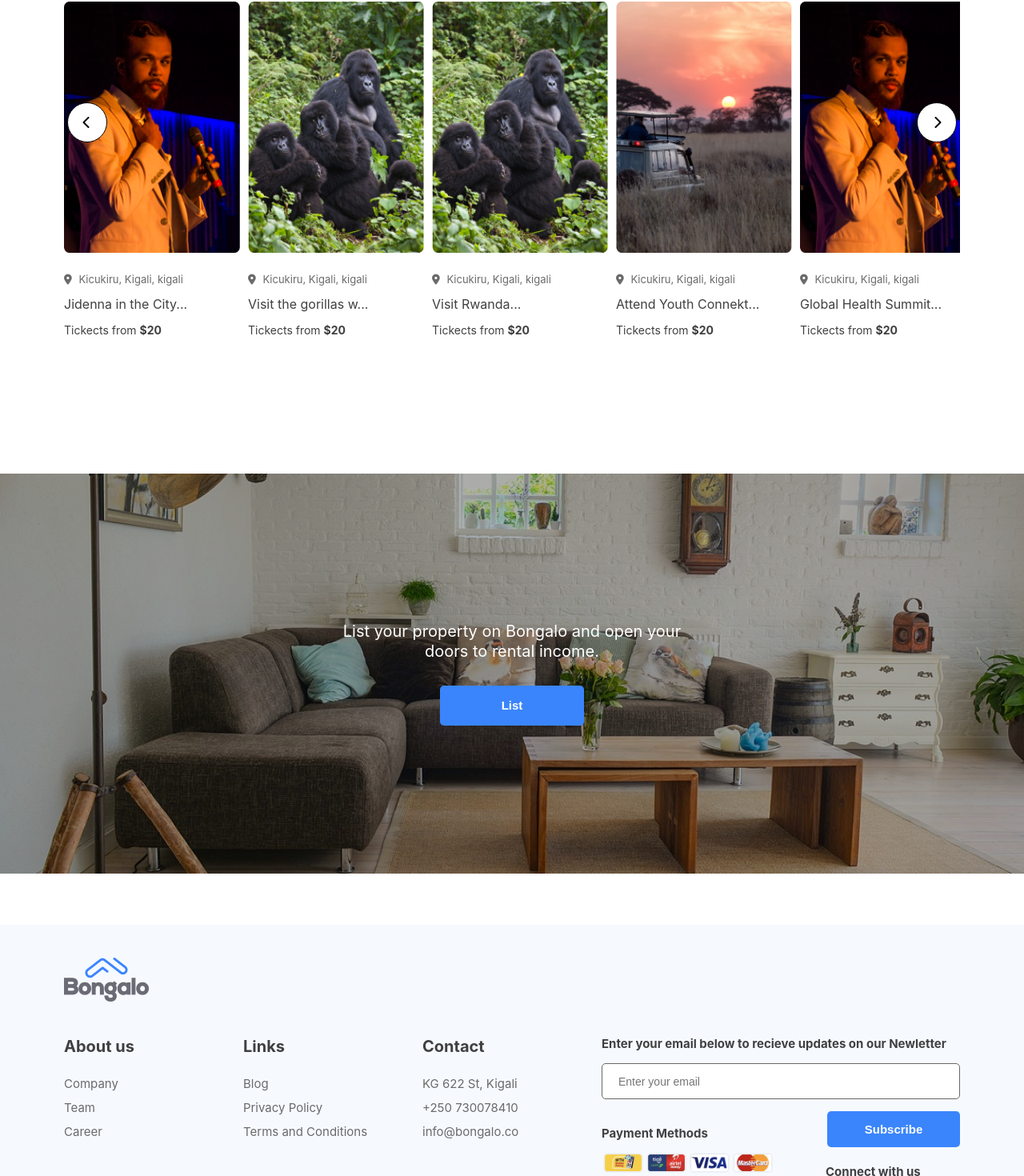
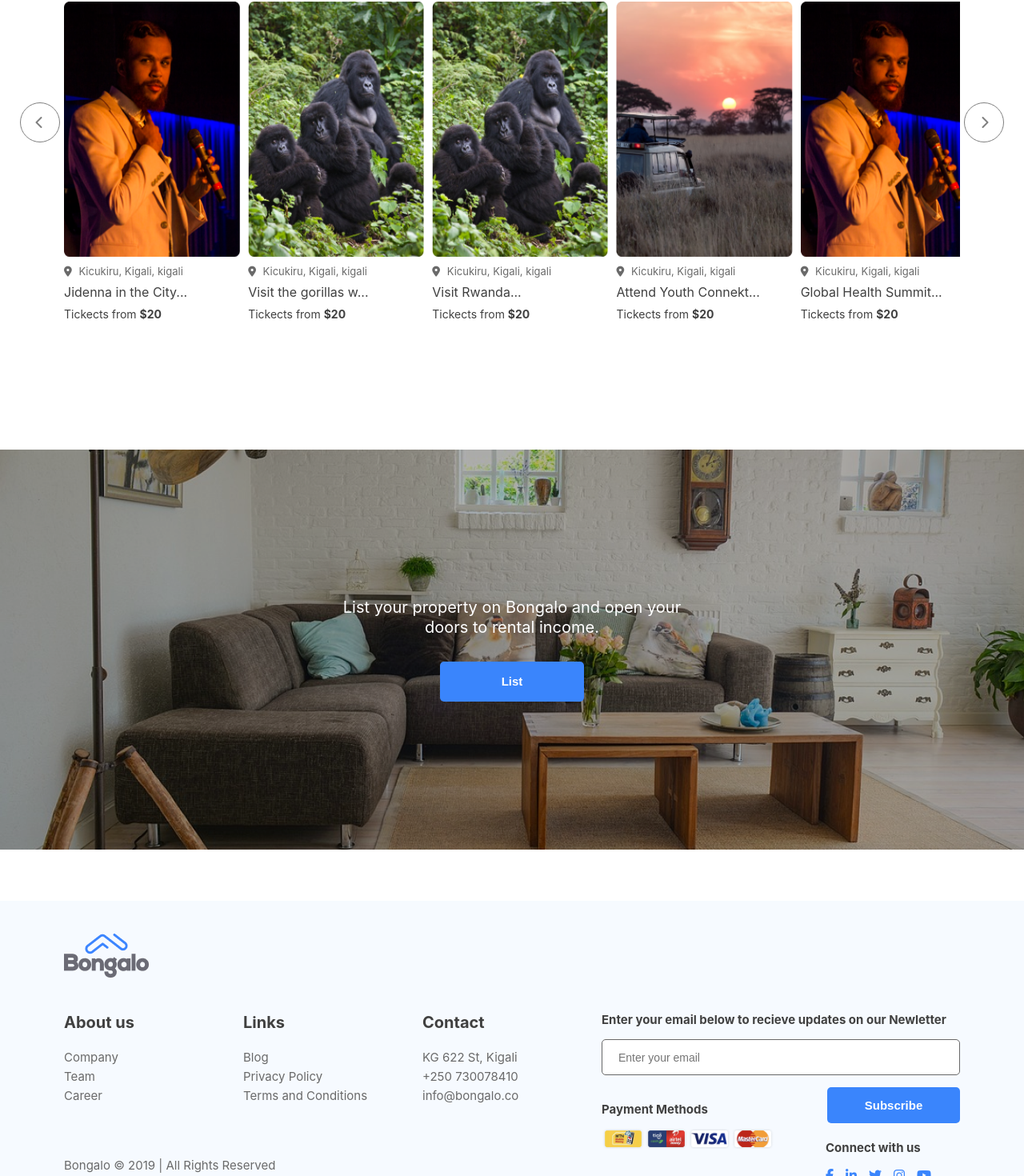
Before and after one commit to nellybaz/bongalo_frontend, a Vue app: page /about in a window 1280 px wide. Shown: the part 1532-3002 px from the top of the page at 80% size. Built offline with nearby package versions, Linux system fonts and the light colour scheme; no server answers; a web font is replaced by a local one; what v-calendar, vue-js-modal, vue-notification would draw is missing.

Commit message:
ui fix and improvements

```diff
--- a/src/components/EventCard.vue
+++ b/src/components/EventCard.vue
@@ -61,14 +61,16 @@ export default {
      },
      methods:{
          handleIcons(intent){
-             if(intent == 1){
-                 if(this.left > (-200 * this.length) ){
-                     this.left -= 200
+             let width = window.innerWidth * 0.172
+             if(intent == 1){ // Right arrow
+
+                 if(this.left > (-(width+10) * this.length) ){
+                      this.left -= ((width+10)*this.length)
                  }
              }
              else{
                  if(this.left < 0){
-                     this.left += 200
+                     this.left += ((width+10)*this.length)
                  }
              }
          },
@@ -116,6 +118,7 @@ export default {
         height: auto;
         border-radius: 20px 20px 0 0;
         padding: 30px 30px;
+        padding-bottom: 0;
 
         h3{
             font-style: normal;
@@ -137,7 +140,7 @@ export default {
             height: 450px;
 
             .icon-div{
-                border:1px solid black;
+                border:1px solid grey;
                 width: 50px;
                 height: 50px;
                 border-radius: 50%;
@@ -148,16 +151,33 @@ export default {
                 margin: 10px;
                 cursor: pointer;
                 position: absolute;
-                top: 35%;
+                top: 37%;
                 background: #fff;
+
+                 -webkit-transition: border .4s;
+                -moz-transition: border .4s;
+                -o-transition: border .4s;
+                transition: border .4s;
+                i{
+                    color: grey;
+                }
+
+
+            }
+            .icon-div:hover{
+                i{
+                     color: #3A85FC;
+                }
+                border:2px solid #3A85FC;
+
             }
             .icon-div-left{
-                left:2%;
+                left:-3%;
                 z-index: 1;
             }
 
              .icon-div-right{
-                right:2%;
+                right:-3%;
             }
             .images-content{
                 overflow: hidden;
--- a/src/components/Footer.vue
+++ b/src/components/Footer.vue
@@ -152,12 +152,13 @@ export default {
 
 }
     .footer {
+        // border:1px solid red;
         width:100%;
-        height: 431px;
+        height: auto;
         border-top:1px solid #F6FAFF;;
         padding: 40px 80px;
         background-color: #F6FAFF;
-        margin-top: 60px;
+        margin-top: 10px;
 
         img{
             width: 106px;
@@ -191,7 +192,7 @@ export default {
                         font-style: normal;
                         font-weight: normal;
                         font-size: 15px;
-                        line-height: 30px;
+                        line-height: 24px;
                         color: #6A6A6A;
 
                         a{
--- a/src/components/HorizontalCard.vue
+++ b/src/components/HorizontalCard.vue
@@ -64,8 +64,7 @@ a{
         width:100%;
         height: 300px;
         cursor: pointer;
-        // display: grid;
-        // grid-template-rows: 4fr 1fr;
+
         .img-div{
             height: 70%;
 
@@ -73,14 +72,14 @@ a{
             width:100%;
             height: 100%;
             object-fit: cover;
-            border-radius: 7px;
+            border-radius: 4px;
         }
         }
 
         .details{
             width:100%;
             height: 30%;
-            margin-top: 20px;
+            margin-top: 10px;
             .location{
                 font-style: normal;
                 font-weight: normal;
@@ -101,7 +100,7 @@ a{
             .title{
                 font-style: normal;
                 // font-weight: bold;
-                font-size: 18px;
+                font-size: 17px;
                 line-height: 20px;
                 display: flex;
                 align-items: center;
@@ -116,13 +115,13 @@ a{
                 font-weight: normal;
                 font-size: 14px;
                 line-height: 19px;
-                margin-top: 10px;
+                margin-top: 5px;
                 color: #404040;
 
                 span{
                     font-style: normal;
                     font-weight: bold;
-                    font-size: 20px;
+                    font-size: 16px;
                     color: #404040;
                 }
 
--- a/src/components/ImageGrid.vue
+++ b/src/components/ImageGrid.vue
@@ -67,6 +67,7 @@ export default {
                 width:100%;
                 height: 100%;
                 object-fit: cover;
+                // border-radius: 8px;
             }
             img:hover{
                 transform: scale(1.02);
@@ -125,6 +126,7 @@ export default {
                     transition: all .4s ease-in-out;
                     width:100%;
                     height: 100%;
+                    // border-radius: 8px;
 
                 }
             }
--- a/src/components/VerticalCard.vue
+++ b/src/components/VerticalCard.vue
@@ -38,17 +38,16 @@ export default {
         text-decoration: none;
         cursor: pointer;
         float:left;
-        width:220px;
-        height: 450px;
-        // border:1px solid red;
+        width:17.2vw;
+        height: 400px;
         margin-right: 10px;
         img{
             width:100%;
-            height: 70%;
+            height: 80%;
         }
         .vertical-card-info-section{
             width:100%;
-            margin-top: 20px;
+            margin-top: 5px;
             .location{
                 font-style: normal;
                 font-weight: normal;
@@ -65,7 +64,7 @@ export default {
                 font-weight: normal;
                 font-size: 16px;
                 line-height: 25px;
-                margin-top: 10px;
+                margin-top: 5px;
                 color: #404040;
 
             }
@@ -76,7 +75,7 @@ export default {
                 font-weight: normal;
                 font-size: 14px;
                 line-height: 19px;
-                margin-top: 10px;
+                margin-top: 5px;
                 color: #404040;
 
                 .price{
--- a/src/views/Home.vue
+++ b/src/views/Home.vue
@@ -52,7 +52,11 @@
       <h3 class="h3">Powered By</h3>
 
       <div class="content">
-        <img v-for="item in powered" :key=item.id :src="require(`../assets/images/${item.image}`)" alt="">
+        <img
+          v-for="item in powered"
+          :key=item.id
+          :src="require(`../assets/images/${item.image}`)"
+          alt="">
       </div>
 
     </section>
@@ -218,20 +222,20 @@ export default {
                 id:1,
                 image:'why1.png',
                 title: 'Availability',
-                text:'We know how hard it can be finding a perfect home to rent, especially when moving to a new country; so we are available 24/7 for your inquiries about accommodation in Rwanda. We move families and individuals directly into their dream homes.'
+                text:'We know how hard it can be finding a perfect home to rent, especially when moving to a new country; so we are available 24/7 for your inquiries about the best places to stay. You’ll find the best places to stay on our platform without stress.'
               },
 
               {
                 id:2,
                 image:'why2.png',
                 title: 'Client Satisfaction',
-                text:'Whether you are on a budget, coming for a conference, seminar, vacation or relocating to Rwanda, we got you covered. Plus, you do not need your credit card to pay for your accommodation, all you need to do is send us your request and choose your payment method.'
+                text:'Whether you are on a budget or travelling for a; conference, seminar, vacation, we got you covered. Plus, you can pay easily with your mobile wallet from any country in Africa in addition to the other payment methods available on our system.'
               },
               {
                 id:3,
                 image:'why3.png',
                 title: 'Support',
-                text:'We’re available to tell you the best neighbourhoods to live in Kigali. We’ve partnered with the preeminent guest houses, private homes and real estate agents in Kigali to provide you with the best vacation homes for your long or short stay in Rwanda.'
+                text:'We’re available to support you as you book and set out on your trip across the continent. Our experienced support team ensures your experience stays awesome all the way on your trip and even beyond. Count on us for our 24/7 support service.'
               }
           ],
 
@@ -252,9 +256,13 @@ export default {
           id:4,
           image:'powered4.png',
         },
-                {
+        {
           id:5,
           image:'powered5.png',
+        },
+        {
+          id:6,
+          image:'ibm_cloud.png',
         }
       ]
     }
@@ -338,16 +346,17 @@ export default {
     width:100%;
 
     .event-section, .experience-section{
-
+      // border:1px solid red;
       background: #fff;
       width:100%;
-      padding: 20px 50px;
+      padding: 0px 50px;
+      height: 450px;
 
     }
 
 
 .experience-section{
-  margin-top: 70px;
+  margin-top:50px;
 }
 
 
@@ -356,7 +365,7 @@ export default {
       padding: 20px 80px;
       background: #fff;
 
-    // border:1px solid green;
+      // border:1px solid green;
 
         .inner-content{
           margin-top: 30px;
@@ -368,7 +377,8 @@ export default {
     }
 
     .apartment-section{
-      margin-top: 50px;
+      // border:1px solid red;
+      margin-top: 10px;
       width:100%;
       padding: 20px 80px;
       background: #fff;
@@ -377,14 +387,14 @@ export default {
           margin-top: 30px;
           display: grid;
           grid-template-columns:repeat(4, 1fr);
-          grid-column-gap: 20px;
-          grid-row-gap: 55px;
+          gap: 15px;
+          row-gap: 15px;
         }
     }
 
     .why-section{
         width:100%;
-        margin-top: 20px;
+        margin-top: 5px;
         width:100%;
         padding: 20px 80px;
         background: #fff;
@@ -441,7 +451,7 @@ export default {
     .powered-section{
       width:100%;
       height: 260px;
-      margin-top: 60px;
+      margin-top: 30px;
       width:100%;
       padding: 0 80px;
       h3{
@@ -453,12 +463,18 @@ export default {
       }
 
       .content{
-        // border:1px solid red;
+        margin-top: -20px;
         width:100%;
-        display:flex;
-        align-items:center;
-        justify-content:space-evenly;
-        flex-direction: row;
+        display: grid;
+        grid-template-columns: repeat(6, 1fr);
+        gap: 55px;
+
+        img{
+          // border:1px solid red;
+          width:100%;
+          height: 200px;
+          object-fit: contain;
+        }
       }
     }
   }
```
Also changed, not shown: src/assets/images/ibm_cloud.png (added).
